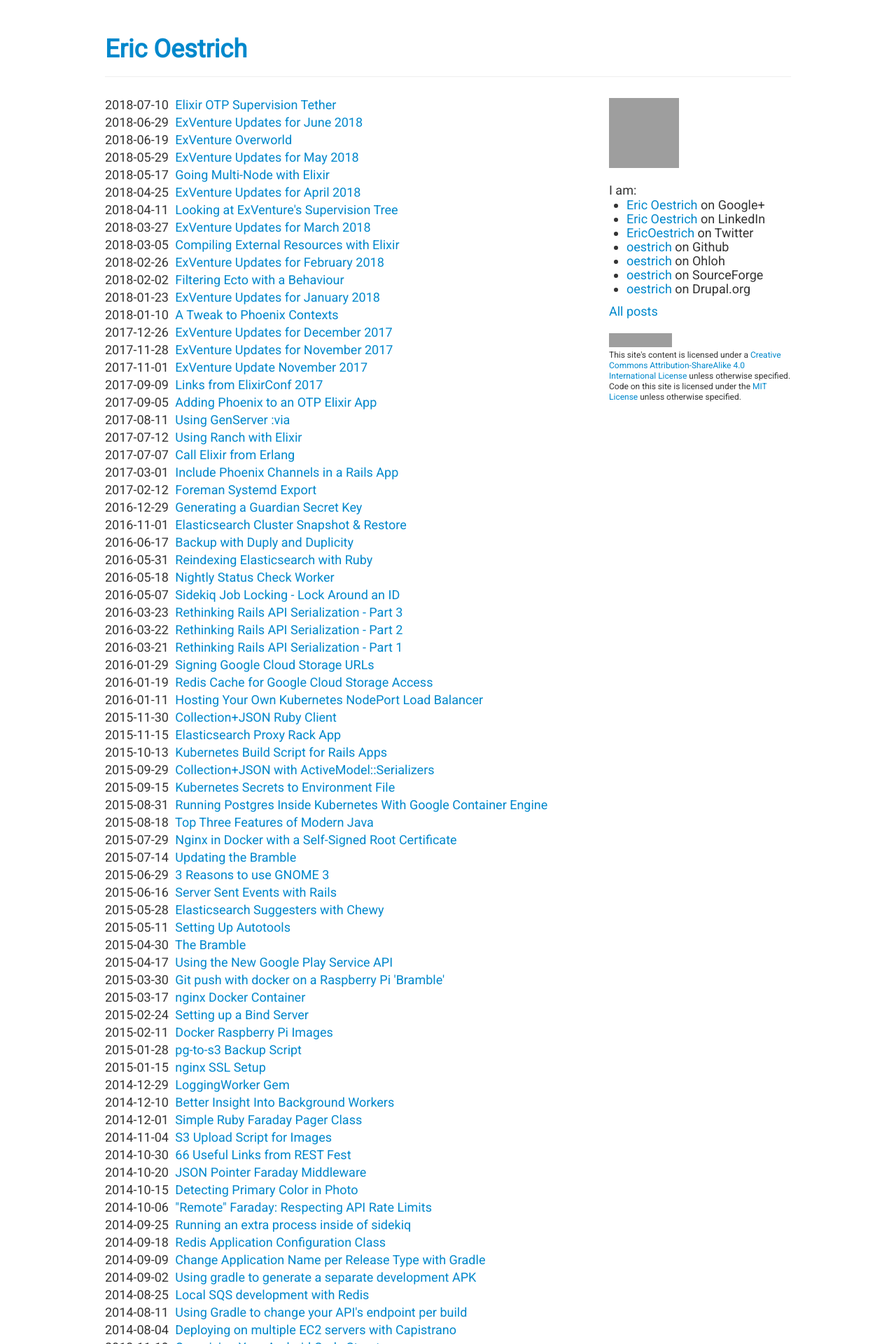
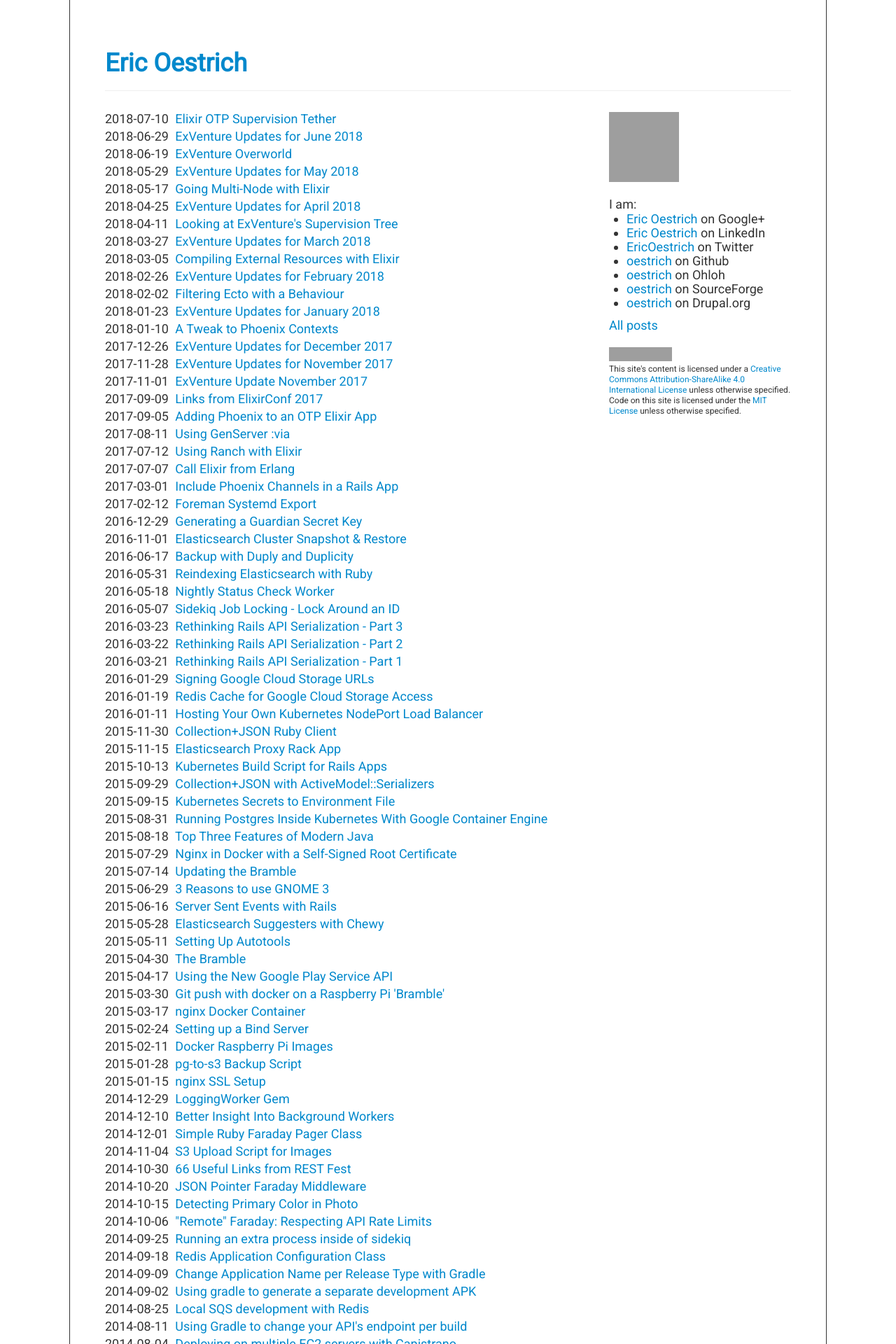
Before and after one commit to oestrich/blog.oestrich.org, a Jekyll site: the page built from all.html, in a window 1280 px wide. Shown: the top 1920 px of the page at 70% size. Built offline with Jekyll 4.4.1, drawn with Linux system fonts in a browser that asks for light colours; Markdown is read by kramdown in place of the engine named in the settings; grey boxes are pictures that could not be loaded.

Commit message:
Add a border on the sides of the content

```diff
--- a/_layouts/default.html
+++ b/_layouts/default.html
@@ -59,16 +59,8 @@
     <meta name=viewport content="width=device-width, initial-scale=1">
 
     <style type="text/css">
-      .container {
-        margin-top: 50px;
-      }
-
       .photo {
         margin-bottom: 15px;
-      }
-
-      body {
-        padding-bottom: 50px;
       }
 
       article {
--- a/css/style.css
+++ b/css/style.css
@@ -4,7 +4,7 @@ body {
   font-size: 18px;
   line-height: 23px;
   color: #333333;
-  background-color: #ffffff;
+  background-color: #fff;
 }
 
 h1, h2, h3, h4, h5, h6 {
@@ -65,10 +65,16 @@ li {
 }
 
 .container {
-  margin-top: 50px;
   margin-left: auto;
   margin-right: auto;
+  padding-top: 50px;
+  padding-left: 50px;
+  padding-bottom: 50px;
+  padding-right: 50px;
   width: 980px;
+  background-color: #fff;
+  border-left: 1px solid #333;
+  border-right: 1px solid #333;
 }
 
 .page-header {
```
